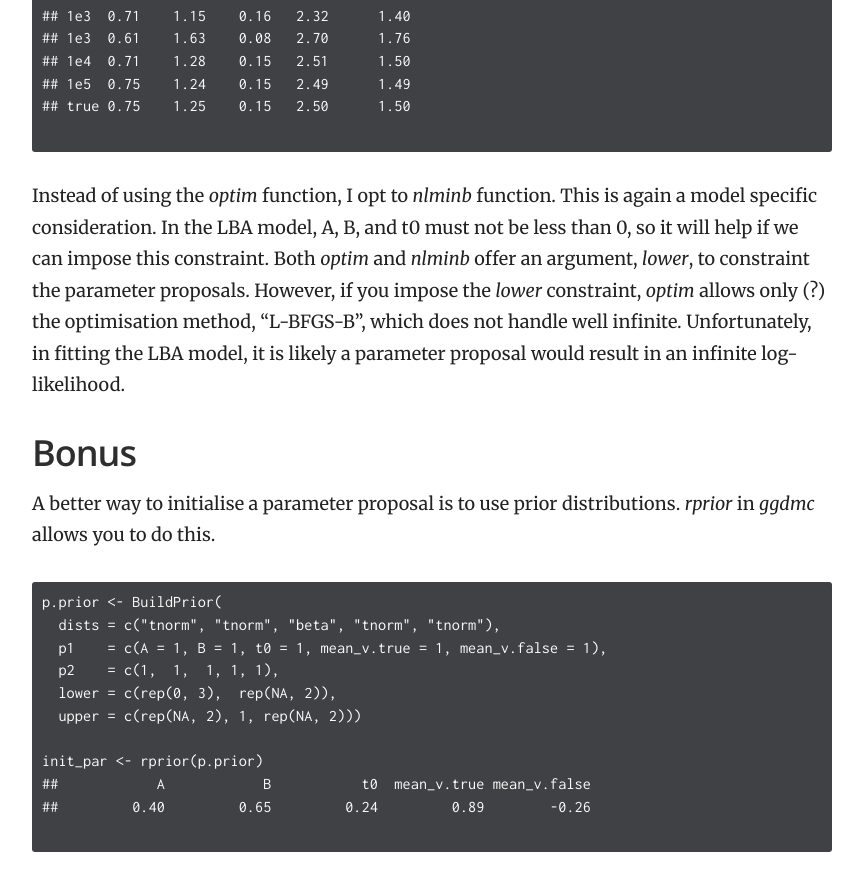
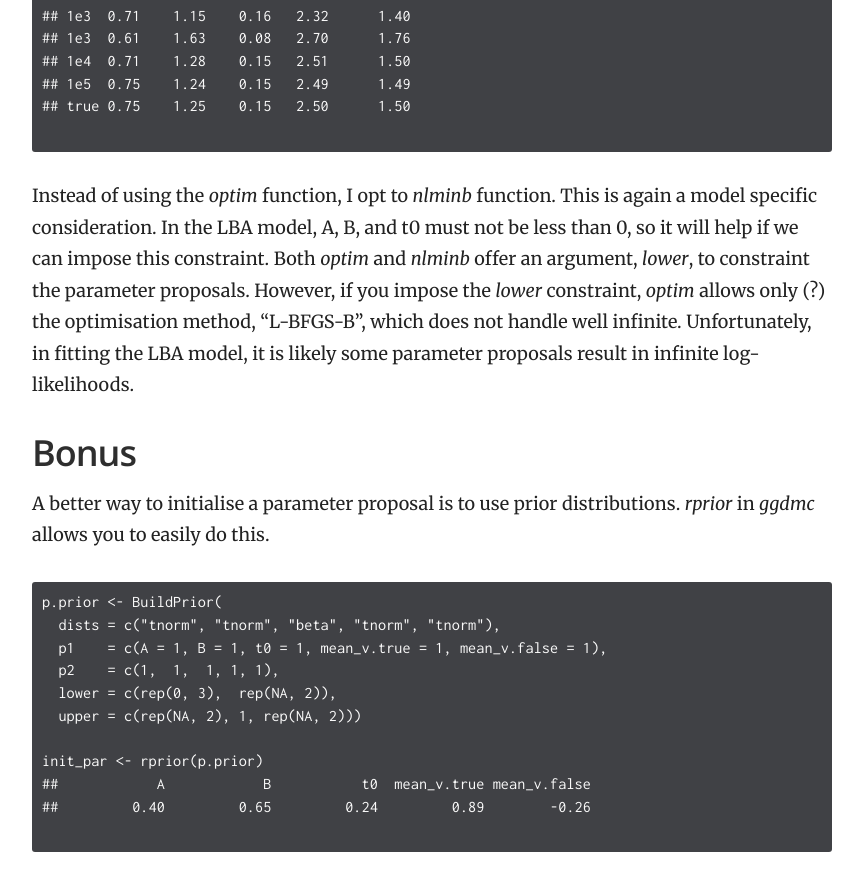
Before and after one commit to yxlin/yxlin.github.io, a Jekyll site: the page built from _docs/basics/mle.md, in a window 1280 px wide and 900 px high, scrolled down 4016 px. Shown: the top 891 px of the window, without its empty margins (358-1221 px from the left). Built offline with Jekyll 4.4.1, drawn with Linux system fonts in a browser that asks for light colours; formulas are drawn with MathJax 3.

Commit message:
correct grammar errors

````diff
--- a/_docs/basics/mle.md
+++ b/_docs/basics/mle.md
@@ -155,14 +155,13 @@ an argument, _lower_, to constraint the parameter proposals.
 However, if you impose the _lower_ constraint, _optim_ allows
 only (?) the optimisation method, "L-BFGS-B", which does
 not handle well infinite. Unfortunately, in fitting the
-LBA model, it is likely a parameter proposal would result in
-an infinite log-likelihood.
+LBA model, it is likely some parameter proposals result in
+infinite log-likelihoods.
 
 
 ## Bonus
-
 A better way to initialise a parameter proposal is to use prior
-distributions. _rprior_ in _ggdmc_ allows you to do this.
+distributions. _rprior_ in _ggdmc_ allows you to easily do this.
 
 ```
 p.prior <- BuildPrior(
````
